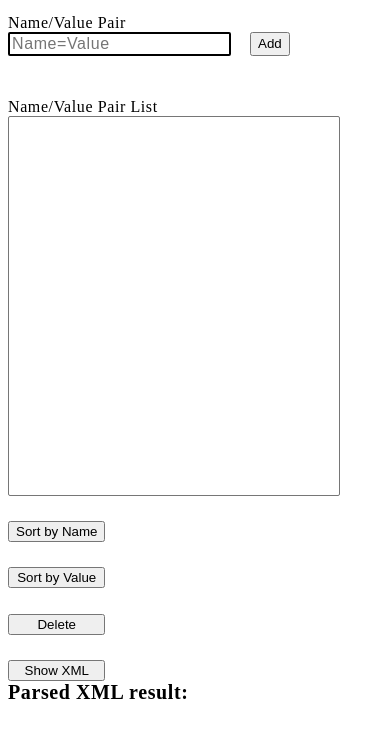
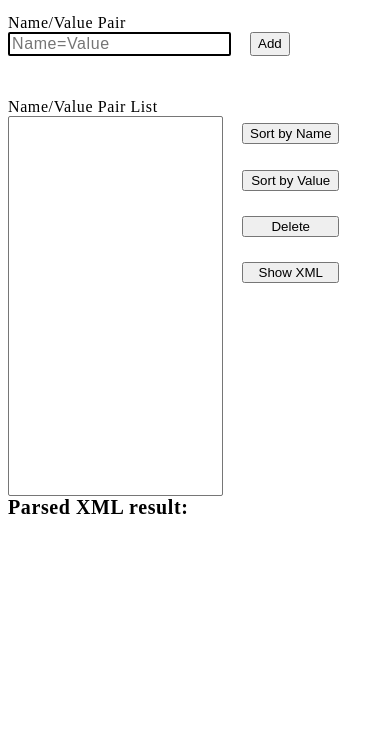
Before and after one commit to SenchukDima/keyValueForm, a plain HTML site: page index.html in a window 390 px wide. Shown: the part 48-786 px from the top of the page. Drawn offline with nearby package versions, Linux system fonts and the light colour scheme.

Commit message:
Update style.css

```diff
--- a/css/style.css
+++ b/css/style.css
@@ -129,7 +129,7 @@
   }
 
   #select {
-    width: 85vw;
+    width: 55vw;
     height: 45vh;
     font-size: 18px;
   }
```
